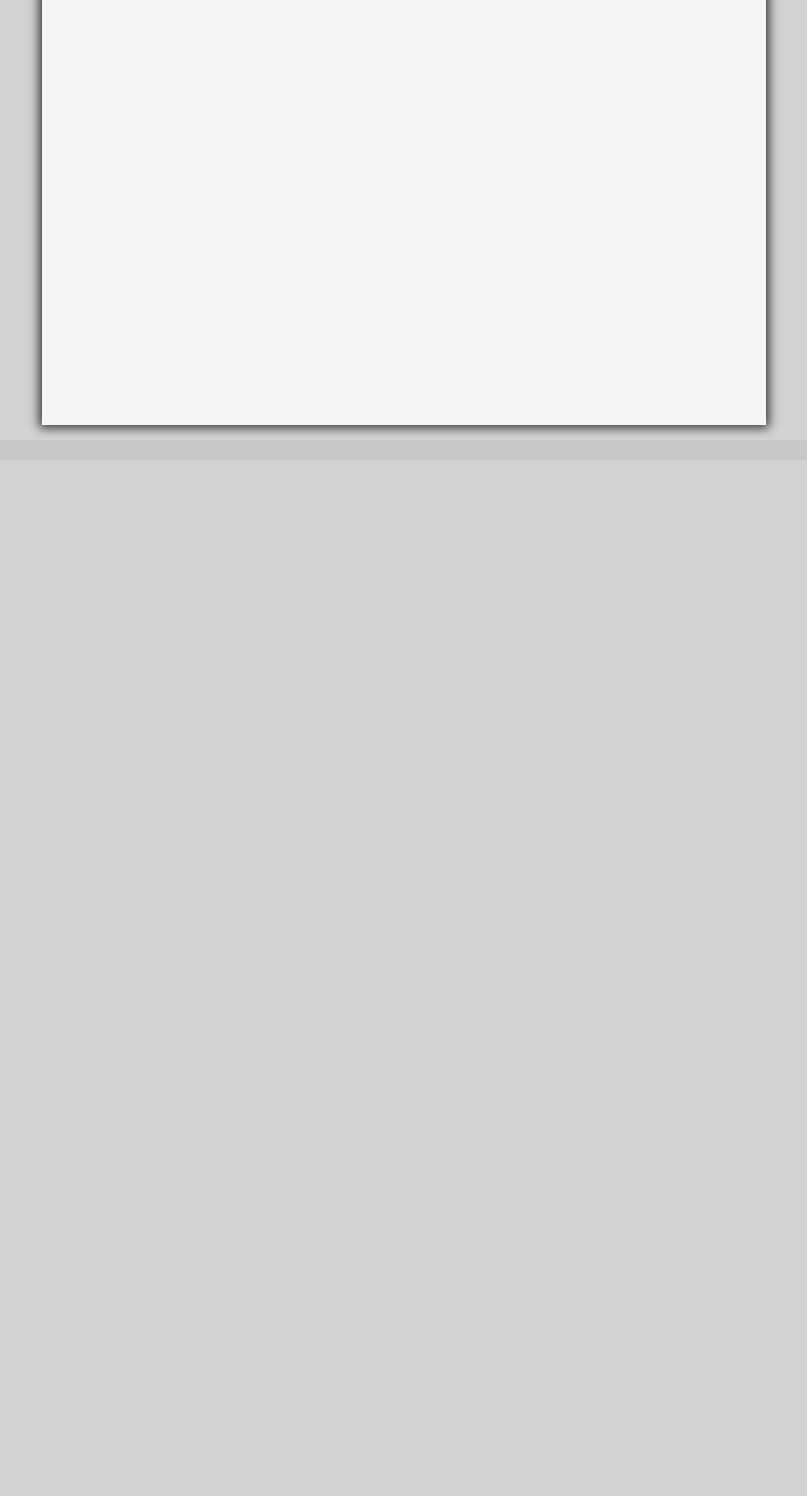
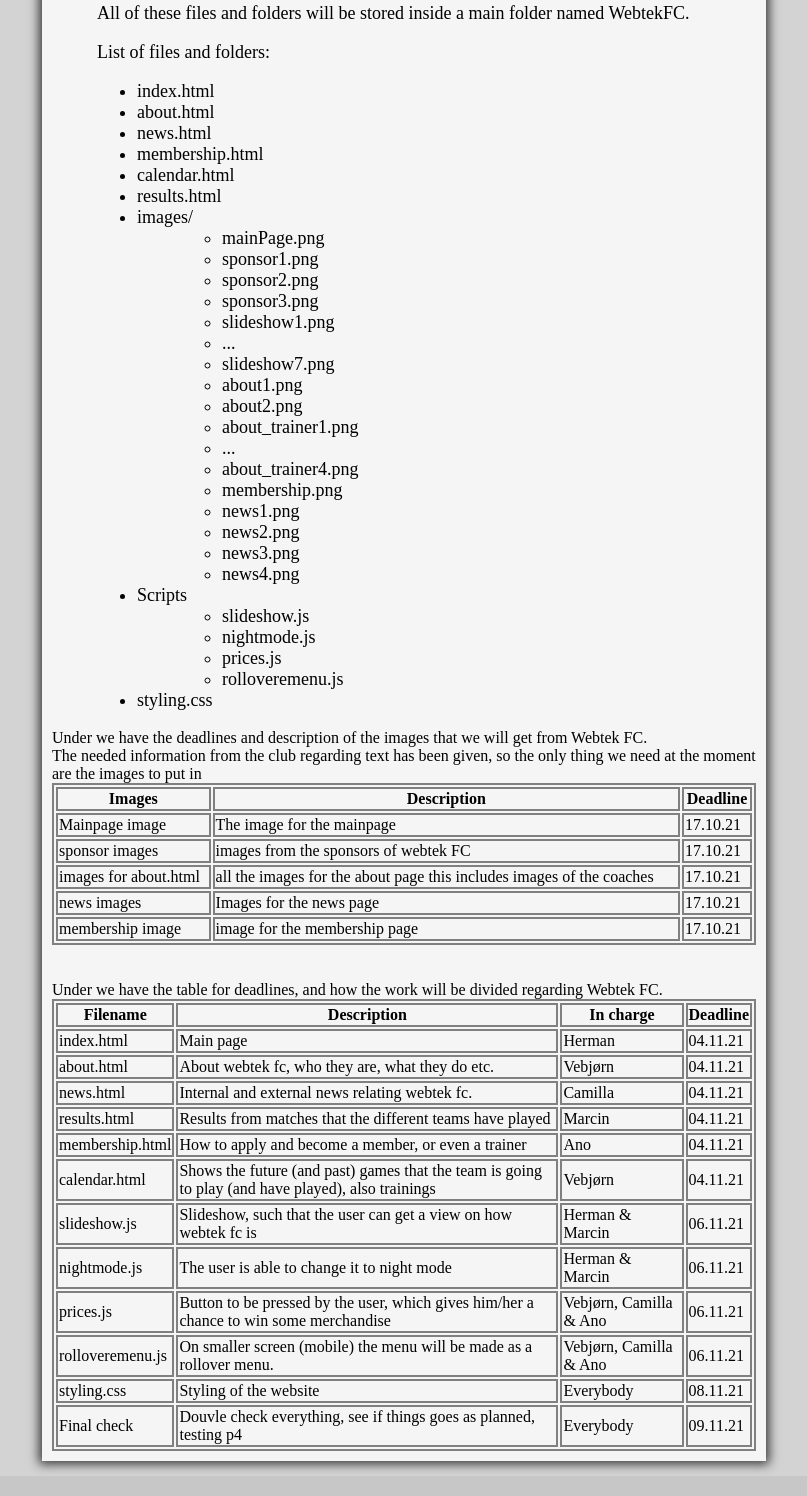
Before and after one commit to Herman1412/Herman1412.github.io, a plain HTML site: page Documents/indexP2.html in a window 1280 px wide. Shown: the part 10034-11530 px from the top of the page, without its empty margins (236-1043 px from the left). Before the commit the page ends 10494 px from the top, so only its background shows below. Drawn offline with Linux system fonts and the light colour scheme.

Commit message:
added plan

```diff
--- a/Documents/documentStyle.css
+++ b/Documents/documentStyle.css
@@ -57,3 +57,6 @@ section img{
     margin-right: 45px;
     width: 45vw;
 }
+table, th, td {
+    border:2px solid grey;
+  }
--- a/Documents/indexP2.html
+++ b/Documents/indexP2.html
@@ -174,7 +174,166 @@
         <section>
             <h2>Plan</h2>
             <hr>
-            <p></p>
+            <p>All of these files and folders will be stored inside a main folder named WebtekFC. </p>
+
+    <p>List of files and folders:<br>
+        </p><ul>
+            <li>index.html</li>
+            <li>about.html</li>
+            <li>news.html</li>
+            <li>membership.html</li>
+            <li>calendar.html</li>
+            <li>results.html</li>
+            <li>images/</li>
+                <ul>
+                    <li>mainPage.png</li>
+                    <li>sponsor1.png</li>
+                    <li>sponsor2.png</li>
+                    <li>sponsor3.png</li>
+                    <li>slideshow1.png</li>
+                    <li>...</li>
+                    <li>slideshow7.png</li>
+                    <li>about1.png</li>
+                    <li>about2.png</li>
+                    <li>about_trainer1.png</li>
+                    <li>...</li>
+                    <li>about_trainer4.png</li>
+                    <li>membership.png</li>
+                    <li>news1.png</li>
+                    <li>news2.png</li>
+                    <li>news3.png</li>
+                    <li>news4.png</li>
+
+                </ul>
+            <li>Scripts</li>
+            <ul>
+                <li>slideshow.js</li>
+               <li>nightmode.js</li>
+               <li>prices.js</li>
+                <li>rolloveremenu.js</li>
+            </ul>
+            <li>styling.css</li>
+        </ul>
+
+        Under we have the deadlines and description of the images that we will get from Webtek FC.<br>
+            The needed information from the club regarding text has been given, so the only thing we need at the moment are the images to put in
+        <table style="width: 100%">
+            <tbody><tr>
+                <th>Images</th>
+                <th>Description</th>
+                <th>Deadline</th>
+
+            </tr>
+                <tr><td>Mainpage image</td>
+                <td>The image for the mainpage</td>
+                <td>17.10.21</td>
+            </tr><tr>
+                <td>sponsor images</td>
+                <td>images from the sponsors of webtek FC </td>
+                <td>17.10.21</td>
+            </tr>
+            <tr>
+                <td>images for about.html</td>
+                <td>all the images for the about page this includes images of the coaches</td>
+                <td>17.10.21</td>
+            </tr>
+            <tr>
+                <td>news images</td>
+                <td>Images for the news page</td>
+                <td>17.10.21</td>
+            </tr>
+            <tr>
+                <td>membership image</td>
+                <td>image for the membership page</td>
+                <td>17.10.21</td>
+            </tr>
+        </tbody></table>
+
+        <br><br>
+
+        Under we have the table for deadlines, and how the work will be divided regarding Webtek FC. <br>
+
+        <table style="width: 100%">
+            <tbody><tr>
+                <th>Filename</th>
+                <th>Description</th>
+                <th>In charge</th>
+                <th>Deadline</th>
+
+            </tr>
+                <tr><td>index.html</td>
+                <td>Main page</td>
+                <td>Herman</td>
+                <td>04.11.21</td>
+            </tr><tr>
+                <td>about.html</td>
+                <td>About webtek fc, who they are, what they do etc. </td>
+                <td>Vebjørn</td>
+                <td>04.11.21</td>
+            </tr>
+            <tr>
+                <td>news.html</td>
+                <td>Internal and external news relating webtek fc.</td>
+                <td>Camilla</td>
+                <td>04.11.21</td>
+            </tr>
+            <tr>
+                <td>results.html</td>
+                <td>Results from matches that the different teams have played</td>
+                <td>Marcin</td>
+                <td>04.11.21</td>
+
+            </tr>
+            <tr>
+                <td>membership.html</td>
+                <td>How to apply and become a member, or even a trainer</td>
+                <td>Ano</td>
+                <td>04.11.21</td>
+            </tr>
+            <tr>
+                <td>calendar.html</td>
+                <td>Shows the future (and past) games that the team is going to play (and have played), also trainings</td>
+                <td>Vebjørn</td>
+                <td>04.11.21</td>
+            </tr>
+            <tr>
+                <td>slideshow.js</td>
+                <td>Slideshow, such that the user can get a view on how webtek fc is</td>
+                <td>Herman &amp; Marcin</td>
+                <td>06.11.21</td>
+
+            </tr>
+            <tr>
+                <td>nightmode.js</td>
+                <td>The user is able to change it to night mode</td>
+                <td>Herman &amp; Marcin</td>
+                <td>06.11.21</td>
+            </tr>
+            <tr>
+                <td>prices.js</td>
+                <td>Button to be pressed by the user, which gives him/her a chance to win some merchandise</td>
+                <td>Vebjørn, Camilla &amp; Ano</td>
+                <td>06.11.21</td>
+            </tr>
+            <tr>
+                <td>rolloveremenu.js</td>
+                <td>On smaller screen (mobile) the menu will be made as a rollover menu.</td>
+                <td>Vebjørn, Camilla &amp; Ano</td>
+                <td>06.11.21</td>
+            </tr>
+            <tr>
+                <td>styling.css</td>
+                <td>Styling of the website</td>
+                <td>Everybody</td>
+                <td>08.11.21</td>
+            </tr>
+            <tr>
+                <td>Final check</td>
+                <td>Douvle check everything, see if things goes as planned, testing p4</td>
+                <td>Everybody</td>
+                <td>09.11.21</td>
+            </tr>
+        </tbody></table>
         </section>
    </main>
    <footer>
```
